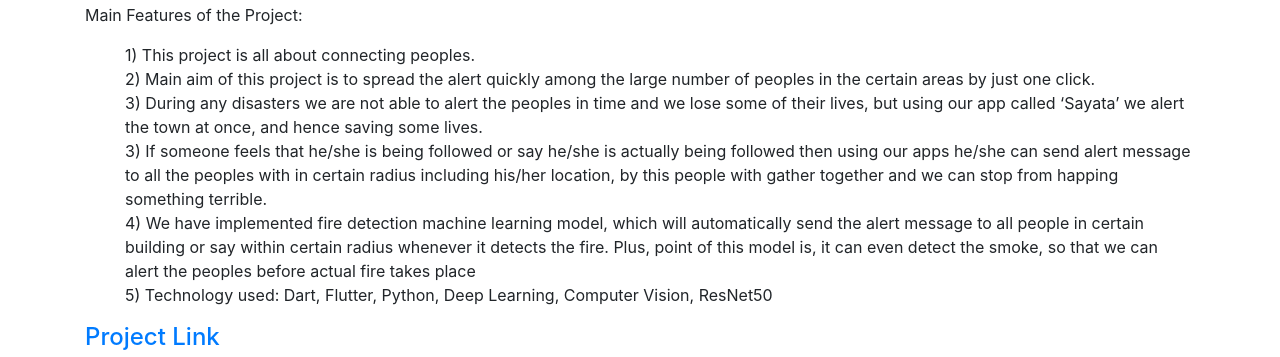
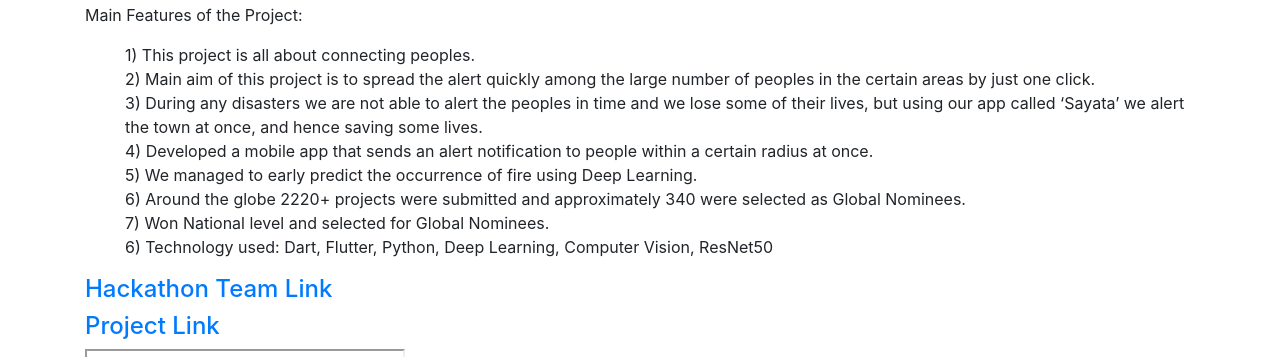
Before and after one commit to ashish807/My-Porfolio, a plain HTML site: page index.html in a window 1280 px wide. Shown: the part 4594-4951 px from the top of the page. Drawn offline with nearby package versions, Linux system fonts and the light colour scheme; grey boxes are pictures that could not be loaded.

Commit message:
Update index.html

```diff
--- a/index.html
+++ b/index.html
@@ -304,19 +304,19 @@ crossorigin="anonymous"></script>
             <li>3) During any disasters we are not able to alert the peoples in time and we lose some of their lives,
               but using our app called ‘Sayata’ we alert the town at once, and hence saving some lives.
             </li>
-            <li>3) If someone feels that he/she is being followed or say he/she is actually being followed then using
-              our apps he/she can send alert message to all the peoples with in certain radius including his/her
-              location, by this people with gather together and we can stop from happing something terrible.
+            <li>4) Developed a mobile app that sends an alert notification to people within a certain radius at once.
             </li>
-            <li>4) We have implemented fire detection machine learning model, which will automatically send the alert
-              message to all people in certain building or say within certain radius whenever it detects the fire.
-              Plus, point of this model is, it can even detect the smoke, so that we can alert the peoples before
-              actual fire takes place
+            <li>5) We managed to early predict the occurrence of fire using Deep Learning.
             </li>
-            <li>5) Technology used: Dart, Flutter, Python, Deep Learning, Computer Vision, ResNet50
+           <li>6) Around the globe 2220+ projects were submitted and approximately  340 were selected as Global Nominees.
+            </li>
+            <li>7) Won National level and selected for Global Nominees.
+            </li>
+
+            <li>6) Technology used: Dart, Flutter, Python, Deep Learning, Computer Vision, ResNet50
             </li>
           </ul>
-
+	   <h4><a href="https://2020.spaceappschallenge.org/challenges/confront/better-together/teams/mere-mortals/project">Hackathon Team Link</a></h4>
           <h4><a href="https://github.com/ashish807/NASA_Hackathon2020">Project Link</a></h4>
           <iframe style="height: 20rem; width: 20rem;" src="https://youtube.com/embed/LYBaioS2f00"></iframe>
           <br><br><br><br><br><br>
```
